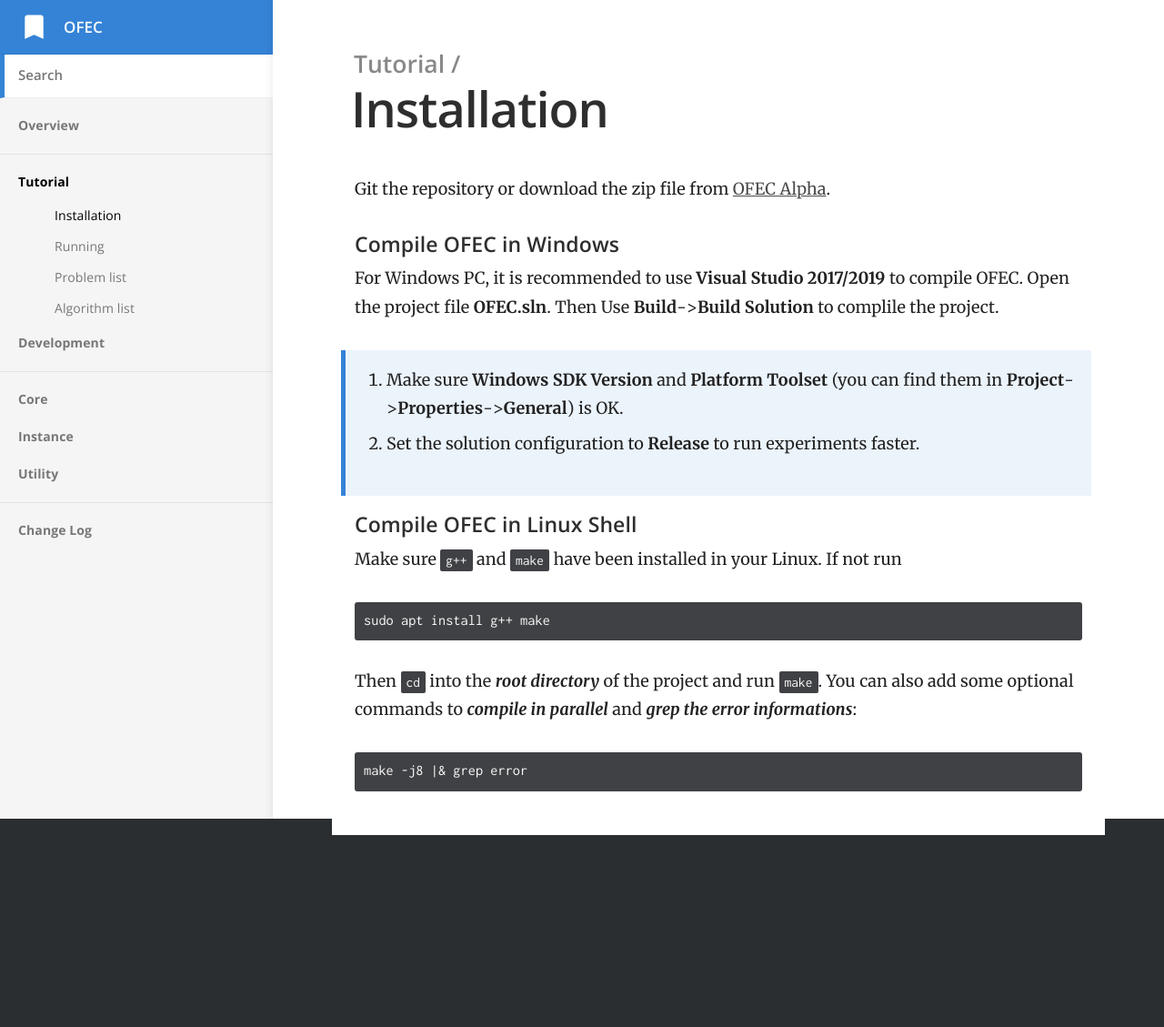
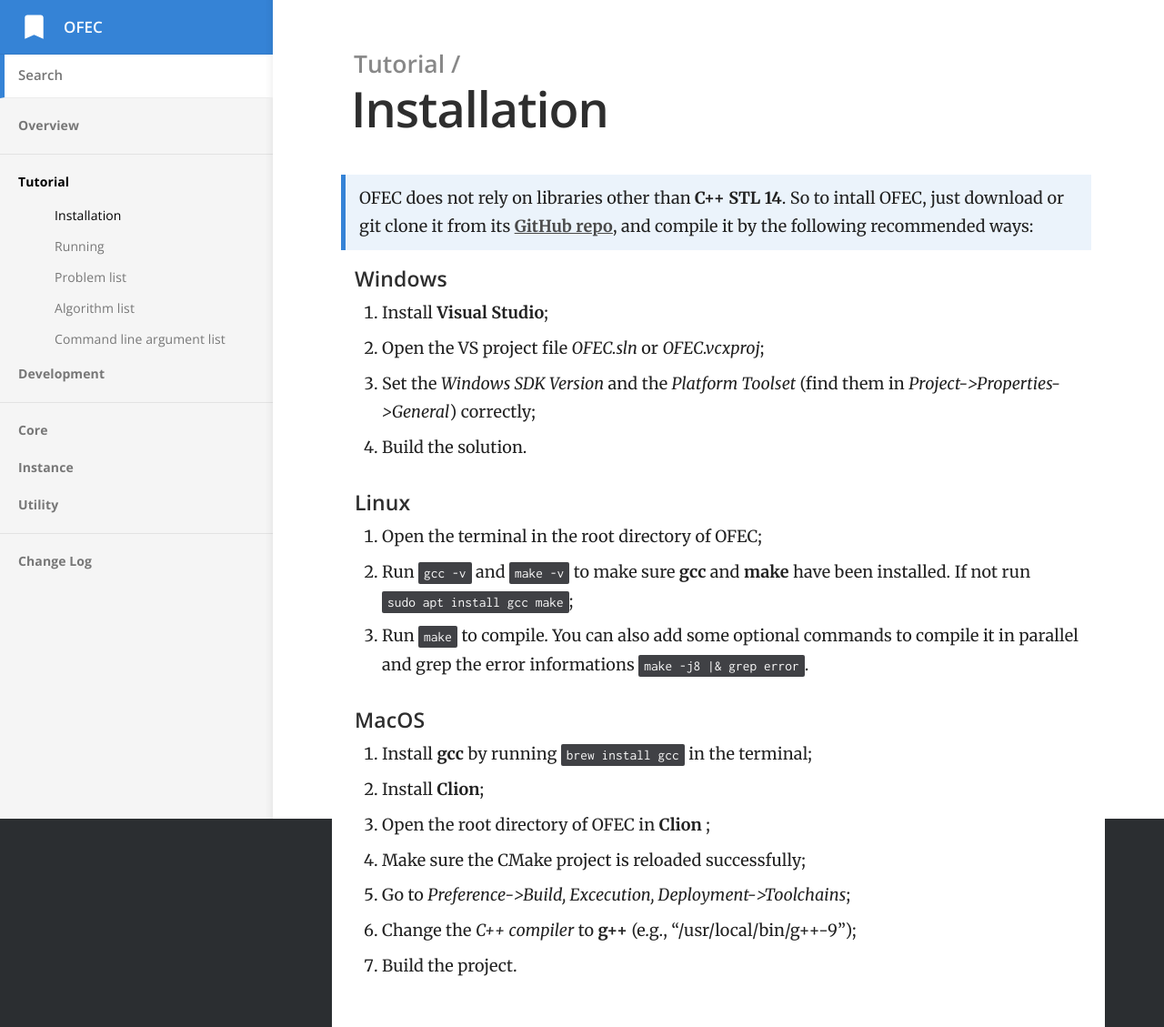
Before and after one commit to Changhe160/OFEC_Alpha_doc, a Jekyll site: the page built from _tutorials/Tutorial/installation.md, in a window 1280 px wide. Shown: the whole page at 91% size. Built offline with Jekyll 4.4.1, drawn with Linux system fonts in a browser that asks for light colours; before the commit the page ends 918 px from its top, so only the background shows below that.

Commit message:
Update tutorial and development

````diff
--- a/_tutorials/Tutorial/installation.md
+++ b/_tutorials/Tutorial/installation.md
@@ -4,22 +4,28 @@ category: Tutorial
 order: 1
 ---
 
-Git the repository or download the zip file from [OFEC Alpha](https://github.com/Changhe160/OFEC_Alpha).
+>OFEC does not rely on libraries other than **C++ STL 14**. So to intall OFEC, just download or git clone it from its [**GitHub repo**](https://github.com/Changhe160/OFEC_Alpha), and compile it by the following recommended ways:
 
-#### Compile OFEC in Windows
-For Windows PC, it is recommended to use **Visual Studio 2017/2019** to compile OFEC. Open the project file **OFEC.sln**. Then Use **Build**->**Build Solution** to complile the project.
+#### Windows
 
->
-1. Make sure **Windows SDK Version** and **Platform Toolset** (you can find them in **Project**->**Properties**->**General**) is OK.
-1. Set the solution configuration to **Release** to run experiments faster.
+1. Install **Visual Studio**;
+1. Open the VS project file *OFEC.sln* or *OFEC.vcxproj*;
+1. Set the *Windows SDK Version* and the *Platform Toolset* (find them in *Project->Properties->General*) correctly;
+1. Build the solution.
 
-#### Compile OFEC in Linux Shell
+#### Linux
 
-Make sure `g++` and `make` have been installed in your Linux. If not run
-```
-sudo apt install g++ make
-```
-Then `cd` into the ***root directory*** of the project and run `make`. You can also add some optional commands to ***compile in parallel*** and ***grep the error informations***:
-```
-make -j8 |& grep error
-```
+1. Open the terminal in the root directory of OFEC;
+1. Run `gcc -v` and `make -v` to make sure **gcc** and **make** have been installed. If not run `sudo apt install gcc make`;
+1. Run `make` to compile. You can also add some optional commands to compile it in parallel and grep the error informations `make -j8 |& grep error`.
+
+
+#### MacOS
+
+1. Install **gcc** by running `brew install gcc` in the terminal;
+1. Install **Clion**;
+1. Open the root directory of OFEC in **Clion** ;
+1. Make sure the CMake project is reloaded successfully;
+1. Go to *Preference->Build, Excecution, Deployment->Toolchains*;
+1. Change the *C++ compiler* to **g++**  (e.g., "/usr/local/bin/g++-9");
+1. Build the project.
````
Also changed, not shown: _tutorials/Development/adding algorithm.md (+1 -1 lines), _tutorials/Development/adding problem.md (+6 -6 lines), _tutorials/Development/structure.md (added, +7 -0 lines), _tutorials/Development/workflow.md (+4 -6 lines), _tutorials/Tutorial/command line argument list.md (added, +15 -0 lines), _tutorials/Tutorial/running.md (+12 -9 lines), images/OFEC_component_diagram.png (added).
